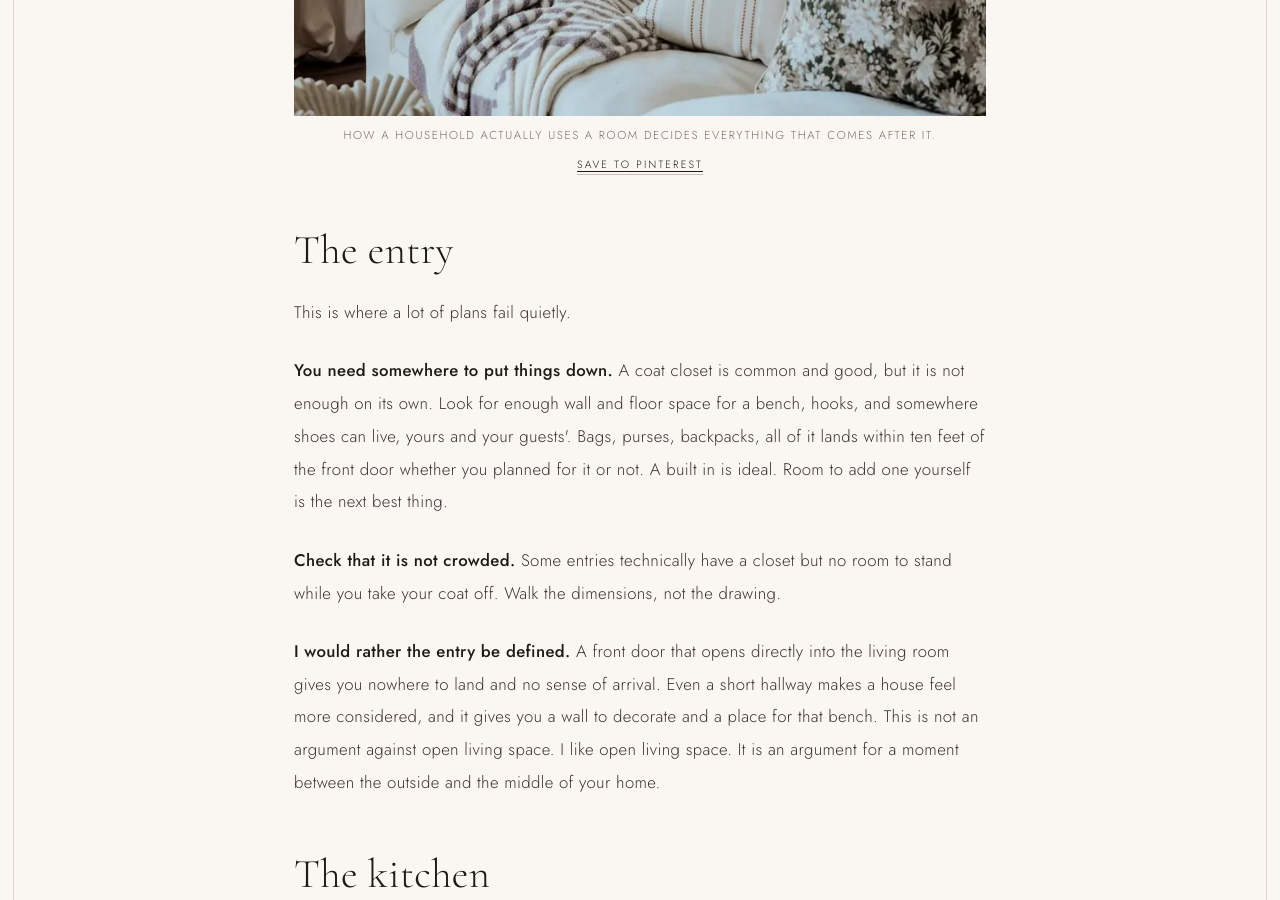
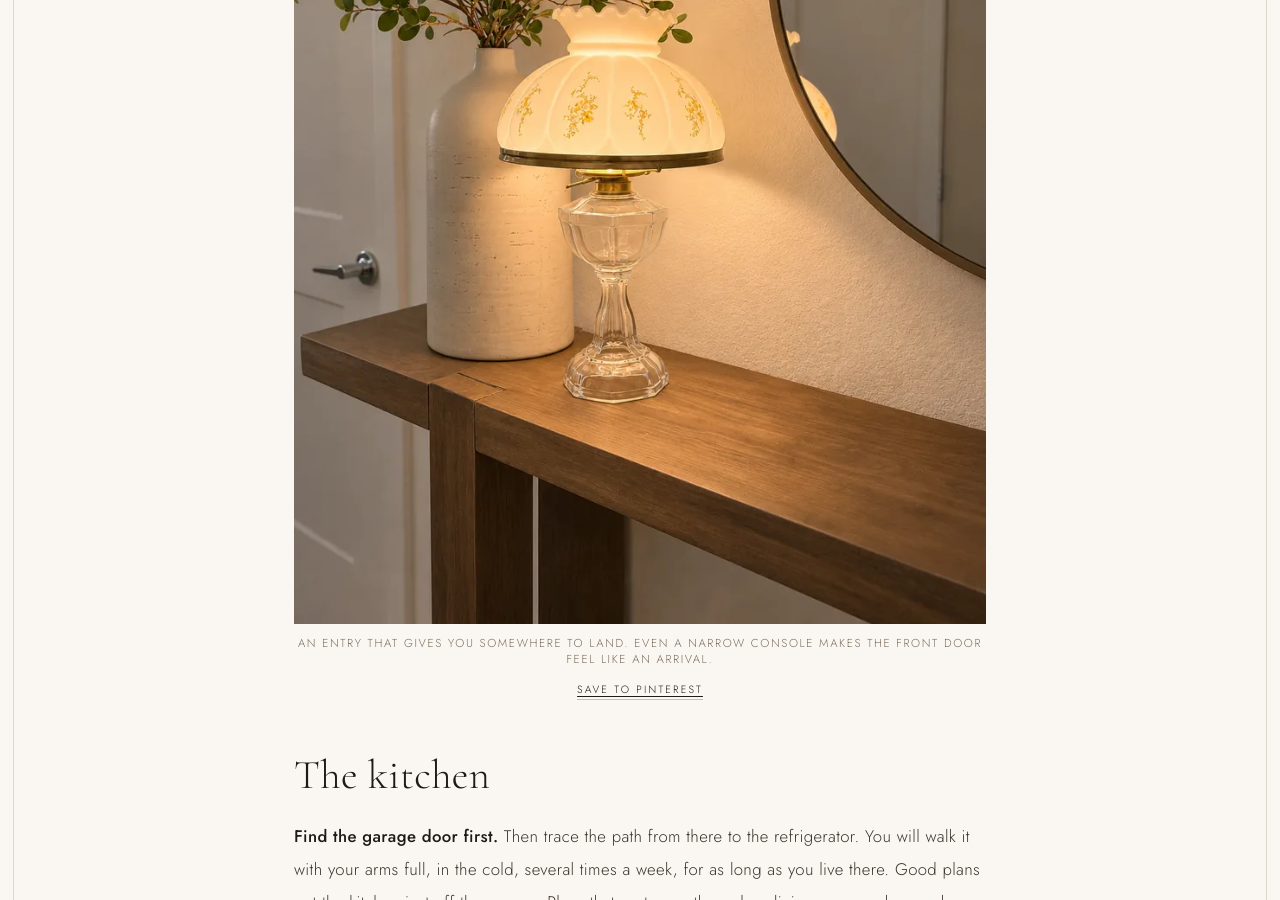
Before and after one commit to sabraandco/sabra-website, a plain HTML site: page new-build-floor-plan-what-to-look-for.html in a window 1280 px wide. Shown: the part 3400-4300 px from the top of the page. Drawn offline with Linux system fonts and the light colour scheme.

Commit message:
Add entryway photo to the floor plan post
New entry-console-lamp image with webp derivatives, placed in the
entry section in place of the floor lamp living room shot.

Co-Authored-By: Claude Opus 5 <noreply@anthropic.com>
Claude-Session: https://claude.ai/code/session_012Gkk9fH14kxxdVeM3ecSwT

```diff
--- a/new-build-floor-plan-what-to-look-for.html
+++ b/new-build-floor-plan-what-to-look-for.html
@@ -213,12 +213,6 @@
  is wasted square footage for people who never use it, and desperately missed by people who host
  every holiday. There is no universally good layout, only a layout that fits how you live.</p>
 
- <figure>
-  <picture><source type="image/webp" srcset="images/living-room-floor-lamp-400.webp 400w, images/living-room-floor-lamp-600.webp 600w, images/living-room-floor-lamp-800.webp 800w, images/living-room-floor-lamp.webp 1000w" sizes="(max-width:768px) 80vw, 55vw"/><img loading="lazy" decoding="async" width="1000" height="1500" src="images/living-room-floor-lamp.jpg" alt="Warm neutral living room with floor length linen curtains, a brass floor lamp, layered pillows on a white sofa and a gallery wall of landscape art" data-pin-description="How you live should pick your floor plan | Sabra & Co."/></picture>
-  <figcaption>How a household actually uses a room decides everything that comes after it.
-   <a class="pin-save" target="_blank" rel="noopener" href="https://www.pinterest.com/pin/create/button/?url=https://www.sabraandcompany.com/new-build-floor-plan-what-to-look-for.html&amp;media=https://www.sabraandcompany.com/images/living-room-floor-lamp.jpg&amp;description=How%20you%20live%20should%20pick%20your%20floor%20plan%20%7C%20Sabra%20%26%20Co.">Save to Pinterest</a></figcaption>
- </figure>
-
  <h2>The entry</h2>
 
  <p>This is where a lot of plans fail quietly.</p>
@@ -237,6 +231,12 @@
  feel more considered, and it gives you a wall to decorate and a place for that bench. This is not
  an argument against open living space. I like open living space. It is an argument for a moment
  between the outside and the middle of your home.</p>
+
+ <figure>
+  <picture><source type="image/webp" srcset="images/entry-console-lamp-400.webp 400w, images/entry-console-lamp-600.webp 600w, images/entry-console-lamp-800.webp 800w, images/entry-console-lamp.webp 900w" sizes="(max-width:768px) 80vw, 55vw"/><img loading="lazy" decoding="async" width="900" height="1200" src="images/entry-console-lamp.jpg" alt="Entryway console table in warm oak with a round brass mirror above it, a textured vase of greenery and a lit glass lamp" data-pin-description="What to look for in an entry | Sabra & Co."/></picture>
+  <figcaption>An entry that gives you somewhere to land. Even a narrow console makes the front door feel like an arrival.
+   <a class="pin-save" target="_blank" rel="noopener" href="https://www.pinterest.com/pin/create/button/?url=https://www.sabraandcompany.com/new-build-floor-plan-what-to-look-for.html&amp;media=https://www.sabraandcompany.com/images/entry-console-lamp.jpg&amp;description=What%20to%20look%20for%20in%20an%20entry%20%7C%20Sabra%20%26%20Co.">Save to Pinterest</a></figcaption>
+ </figure>
 
  <h2>The kitchen</h2>
 
```
Also changed, not shown: images/entry-console-lamp-400.webp (added), images/entry-console-lamp-600.webp (added), images/entry-console-lamp-800.webp (added), images/entry-console-lamp.jpg (added), images/entry-console-lamp.webp (added).
